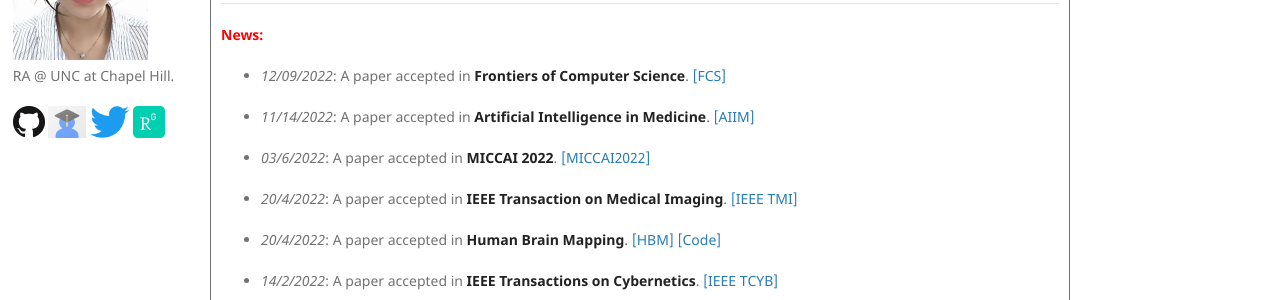
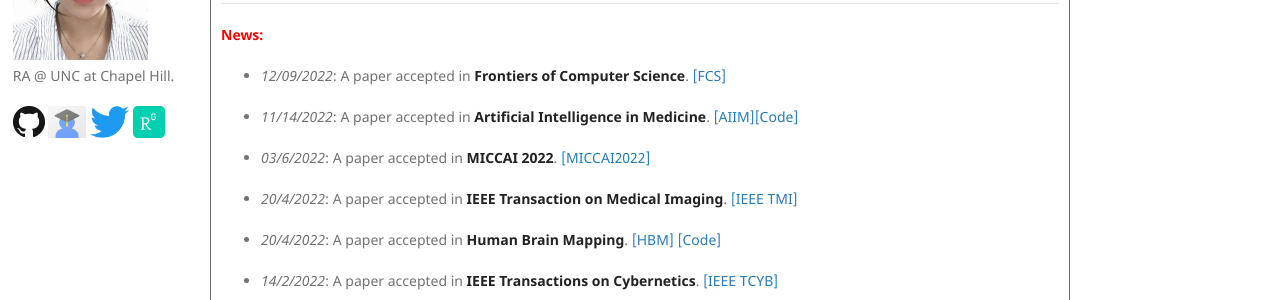
Before and after one commit to Dandy5721/dandy.github.io, a Jekyll site: the page built from index.md, in a window 1280 px wide and 900 px high. Shown: the part 269-569 px from the top of the window. Built offline with Jekyll 4.4.1, drawn with Linux system fonts in a browser that asks for light colours; our own code applies the rules of GitHub Pages for plain Markdown files.

Commit message:
Update index.md

```diff
--- a/index.md
+++ b/index.md
@@ -16,7 +16,7 @@
 
 - _12/09/2022_: A paper accepted in **Frontiers of Computer Science**. [[FCS]](https://www.sciencedirect.com/science/article/pii/S0933365722002056)
 
-- _11/14/2022_: A paper accepted in **Artificial Intelligence in Medicine**. [[AIIM]](https://www.sciencedirect.com/science/article/pii/S0933365722002056)
+- _11/14/2022_: A paper accepted in **Artificial Intelligence in Medicine**. [[AIIM]](https://www.sciencedirect.com/science/article/pii/S0933365722002056)[[Code]](https://github.com/Dandy5721/GeepGA)
 
 - _03/6/2022_: A paper accepted in **MICCAI 2022**. [[MICCAI2022]](https://link.springer.com/chapter/10.1007/978-3-031-16452-1_35)
 
```
